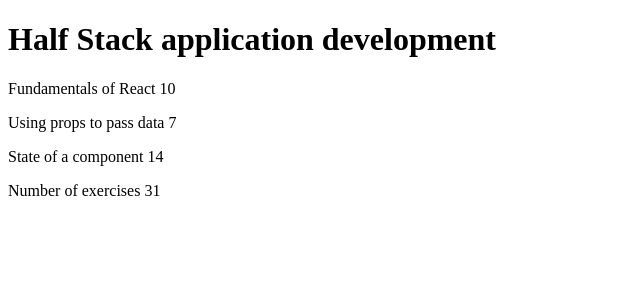
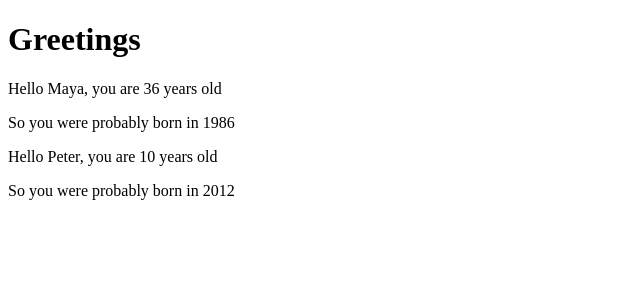
Before and after one commit to JoshL589/FullStackOpen, a React (Create React App) app: page / in a window 1280 px wide. Shown: the top 300 px of the page, without its empty margins (0-640 px from the left). Built offline with nearby package versions, Linux system fonts and the light colour scheme.

Commit message:
destructuring

```diff
--- a/src/App.js
+++ b/src/App.js
@@ -1,65 +1,26 @@
-const Header = (props) => {
-  console.log(props);
-  return <h1>{props.course}</h1>;
-};
+const Hello = (props) => {
+  const { name, age } = props;
+  const bornYear = () => new Date().getFullYear() - age;
 
-const Part = (props) => {
   return (
     <div>
       <p>
-        {props.part} {props.exercise}
+        Hello {name}, you are {age} years old
       </p>
-    </div>
-  );
-};
-
-const Content = (props) => {
-  return (
-    <div>
-      <Part part={props.parts[0].name} exercise={props.parts[0].exercises} />
-      <Part part={props.parts[1].name} exercise={props.parts[1].exercises} />
-      <Part part={props.parts[2].name} exercise={props.parts[2].exercises} />
-    </div>
-  );
-};
-
-const Total = (props) => {
-  return (
-    <div>
-      <p>
-        Number of exercises{" "}
-        {props.parts[0].exercises +
-          props.parts[1].exercises +
-          props.parts[2].exercises}
-      </p>
+      <p>So you were probably born in {bornYear()}</p>
     </div>
   );
 };
 
 const App = () => {
-  const course = {
-    name: "Half Stack application development",
-    parts: [
-      {
-        name: "Fundamentals of React",
-        exercises: 10,
-      },
-      {
-        name: "Using props to pass data",
-        exercises: 7,
-      },
-      {
-        name: "State of a component",
-        exercises: 14,
-      },
-    ],
-  };
+  const name = "Peter";
+  const age = 10;
 
   return (
     <div>
-      <Header course={course.name} />
-      <Content parts={course.parts} />
-      <Total parts={course.parts} />
+      <h1>Greetings</h1>
+      <Hello name="Maya" age={26 + 10} />
+      <Hello name={name} age={age} />
     </div>
   );
 };
```
